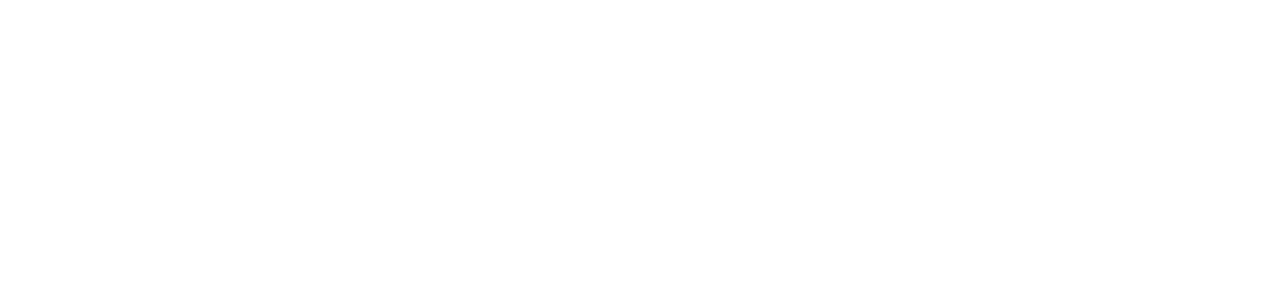
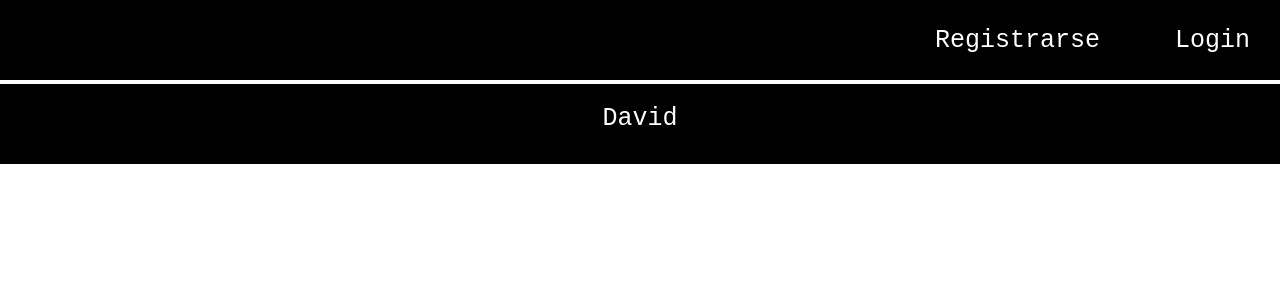
Before and after one commit to dvdsanar/las-vegas-front, a React (Create React App) app: page / in a window 1280 px wide. Before the commit this address had no page. Shown: the top 300 px of the page. Built offline with nearby package versions, Linux system fonts and the light colour scheme.

Commit message:
feat: add Header and Footer to app to see it on the main page

```diff
--- a/src/App.js
+++ b/src/App.js
@@ -1,14 +1,18 @@
 import logo from "./logo.svg";
 import "./App.css";
 import { BrowserRouter, Routes, Route } from "react-router-dom";
+import Header from "./components/Header/Header.js";
+import Footer from "./components/Footer/Footer";
 
 function App() {
   return (
     <div className="App">
       <BrowserRouter>
+        <Header />
         <Routes>
           <Route></Route>
         </Routes>
+        <Footer />
       </BrowserRouter>
     </div>
   );
```
